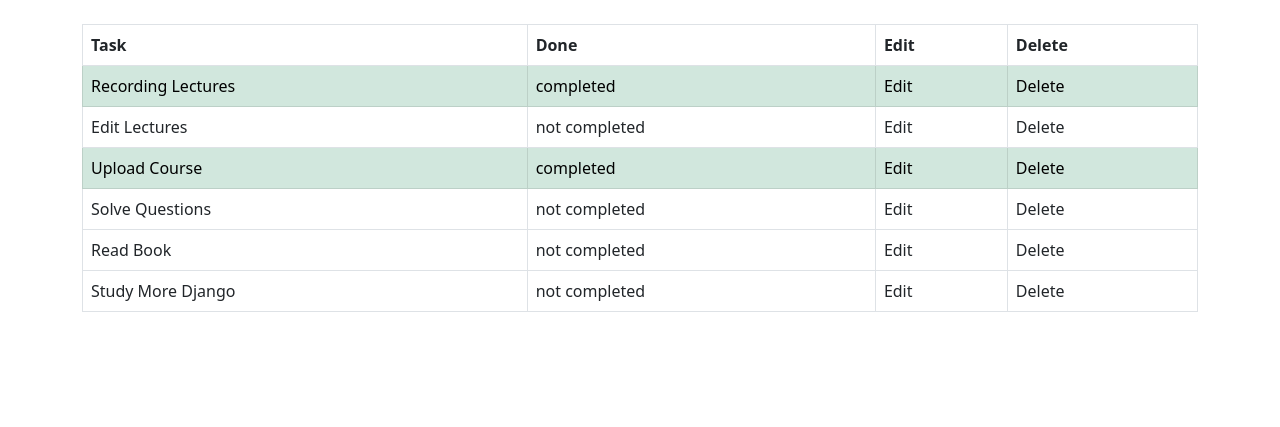
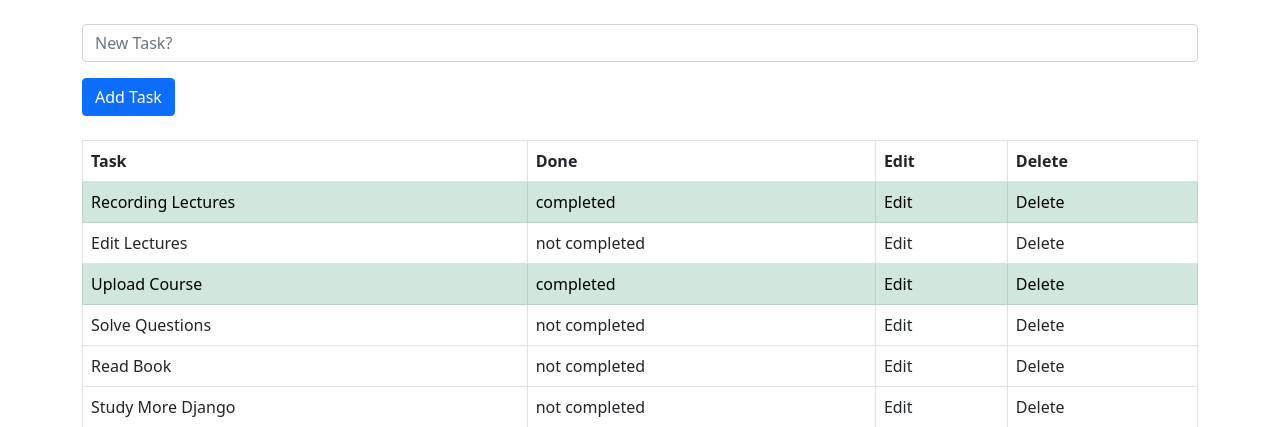
Before and after one commit to EllieHachem/Django-Backend-Fix, a Django app: page /todolist/ in a window 1280 px wide. Shown: the part 162-589 px from the top of the page. Run offline with Django 3.2, Linux system fonts and the light colour scheme; data comes from the database, SQL or seed files in the repository; both versions use the stored data as it was after the commit.

Commit message:
we added a frontend form that accepts input from user then it saves in database then it  update to user it need understanding of get and post request as well as some seqeunce and new form.py and much more / in other word We created a form class > imported everything required in it > mention model and fields  that we are going to edit >we went to html and change form method to post and added csrf token + gave name to input field > went back to view >use if condition if we are gonna get post or get request > if post we connect with form > submit data to it>check if it is valid>save >redirect to page again to refreshs and show the new data >else if get request we are just collect data and printing it out

```diff
--- a/taskmate/todolist_app/templates/todolist.html
+++ b/taskmate/todolist_app/templates/todolist.html
@@ -2,6 +2,14 @@
 <h1>Welcome to ToDoList Page - Taskmate</h1>
 {% endblock title %} {% block content %}
 <div class="container">
+</br>
+<form method="POST">
+{% csrf_token %}
+  <div class="mb-3">
+    <input type="text" class="form-control" name ="task" placeholder = "New Task?">
+  </div>
+  <button type="submit" class="btn btn-primary">Add Task</button>
+</form>
 </br>
   <table class="table table-bordered">
     <thead>
--- a/taskmate/todolist_app/views.py
+++ b/taskmate/todolist_app/views.py
@@ -1,13 +1,19 @@
-from django.shortcuts import render
+from django.shortcuts import render, redirect
 from django.http import HttpResponse
 from todolist_app.models import TaskList
+from todolist_app.forms import TaskForm
 # Create your views here.
 
 
 def todolist(request):
-    all_tasks = TaskList.objects.all
-
-    return render(request, 'todolist.html', {'all_tasks': all_tasks})
+    if request.method == "POST":
+        form = TaskForm(request.POST or None)
+        if form.is_valid():
+            form.save()
+        return redirect('todolist')
+    else:
+        all_tasks = TaskList.objects.all
+        return render(request, 'todolist.html', {'all_tasks': all_tasks})
 
 
 def contact(request):
```
Also changed, not shown: taskmate/todolist_app/forms.py (added, +8 -0 lines), taskmate/db.sqlite3.
